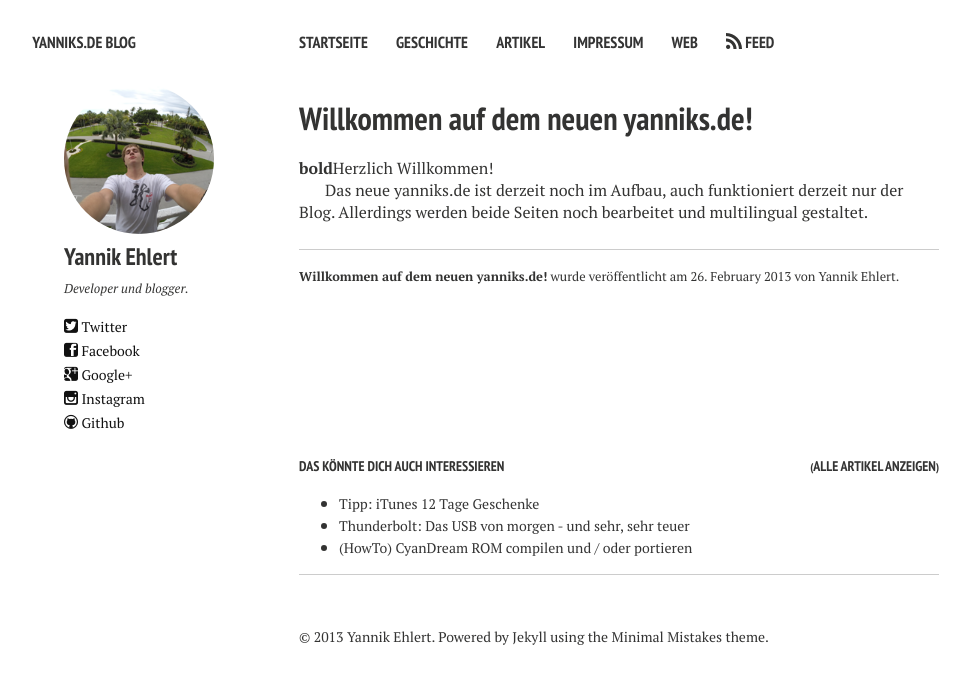
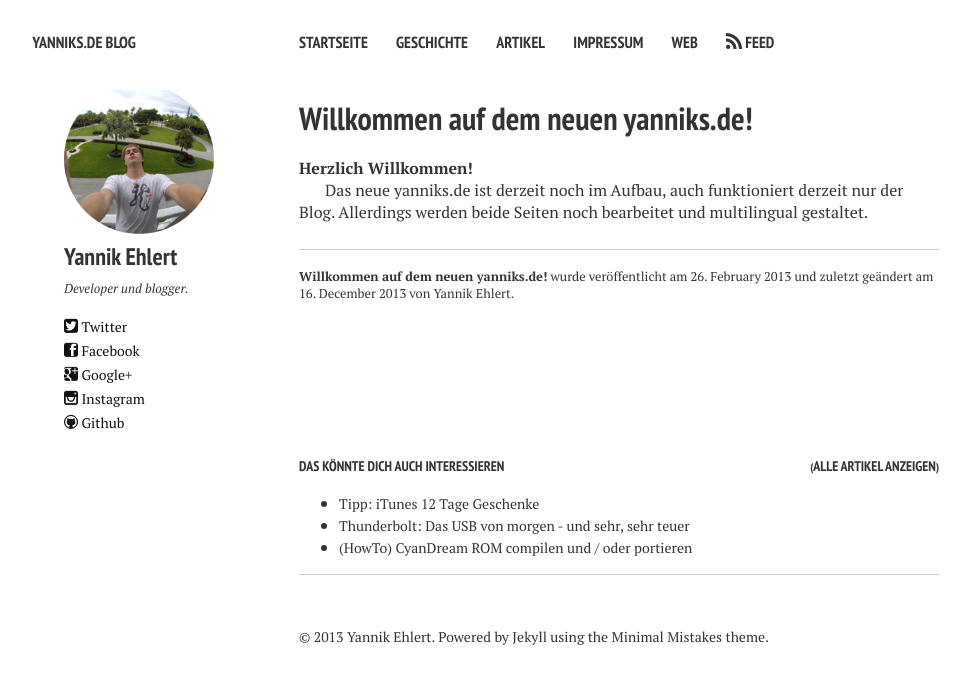
Before and after one commit to yanniks/yanniks.github.io, a Jekyll site: the page built from _posts/2013-02-26-willkommen-auf-dem-neuen-yanniks-de.md, in a window 1280 px wide. Shown: the top 684 px of the page, without its empty margins (21-991 px from the left). Built offline with Jekyll 4.4.1, drawn with Linux system fonts in a browser that asks for light colours; nearby versions of some CDN libraries.

Commit message:
layout fix

```diff
--- a/_posts/2013-02-26-willkommen-auf-dem-neuen-yanniks-de.md
+++ b/_posts/2013-02-26-willkommen-auf-dem-neuen-yanniks-de.md
@@ -2,12 +2,13 @@
 layout: post
 title: Willkommen auf dem neuen yanniks.de!
 category: articles
+modified: 2013-12-16
 status: publish
 type: post
 published: true
 meta:
   _edit_last: '1'
 ---
-**bold**Herzlich Willkommen!
+**Herzlich Willkommen!**
 
 Das neue yanniks.de ist derzeit noch im Aufbau, auch funktioniert derzeit nur der Blog. Allerdings werden beide Seiten noch bearbeitet und multilingual gestaltet.
```
